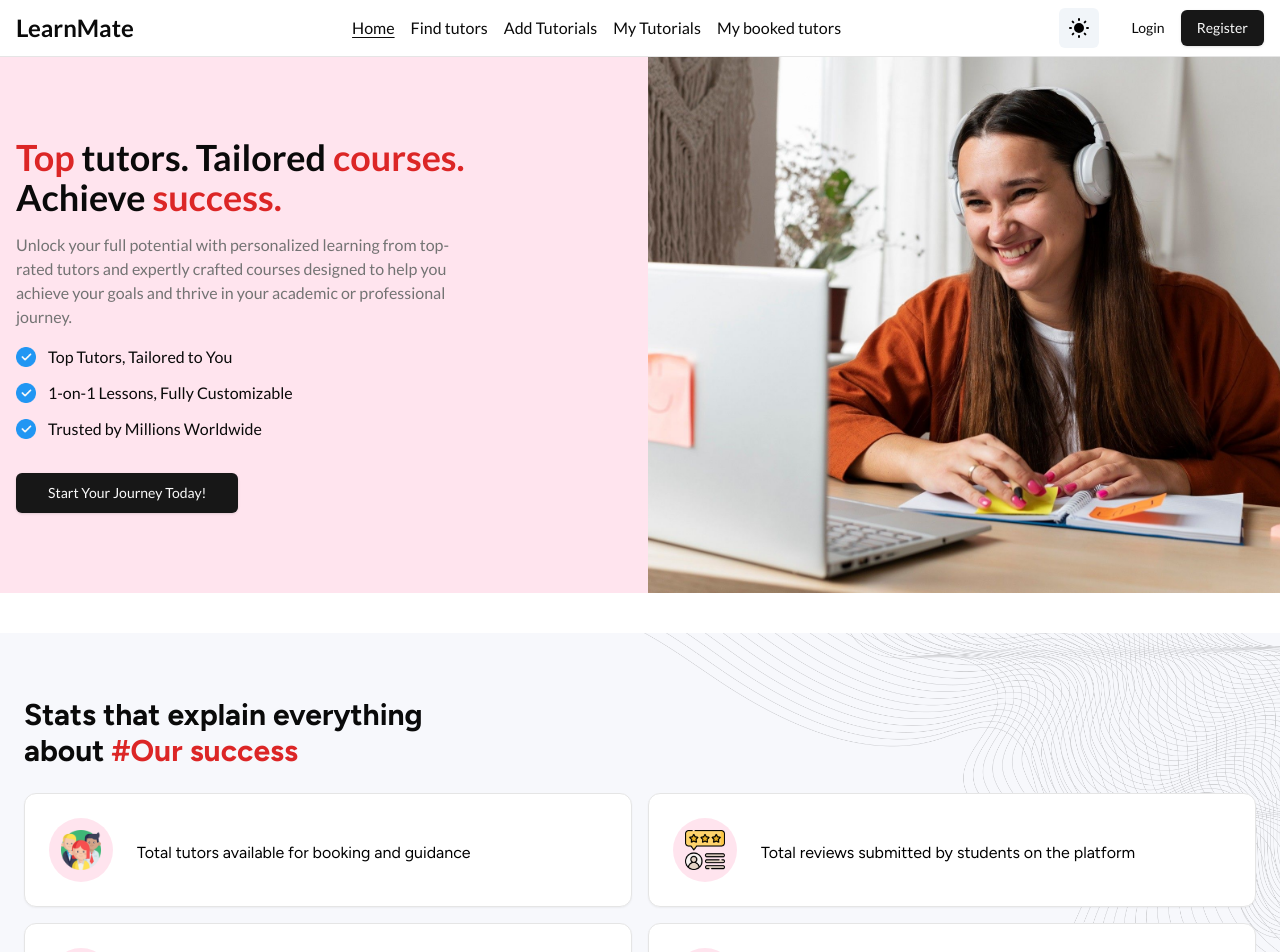
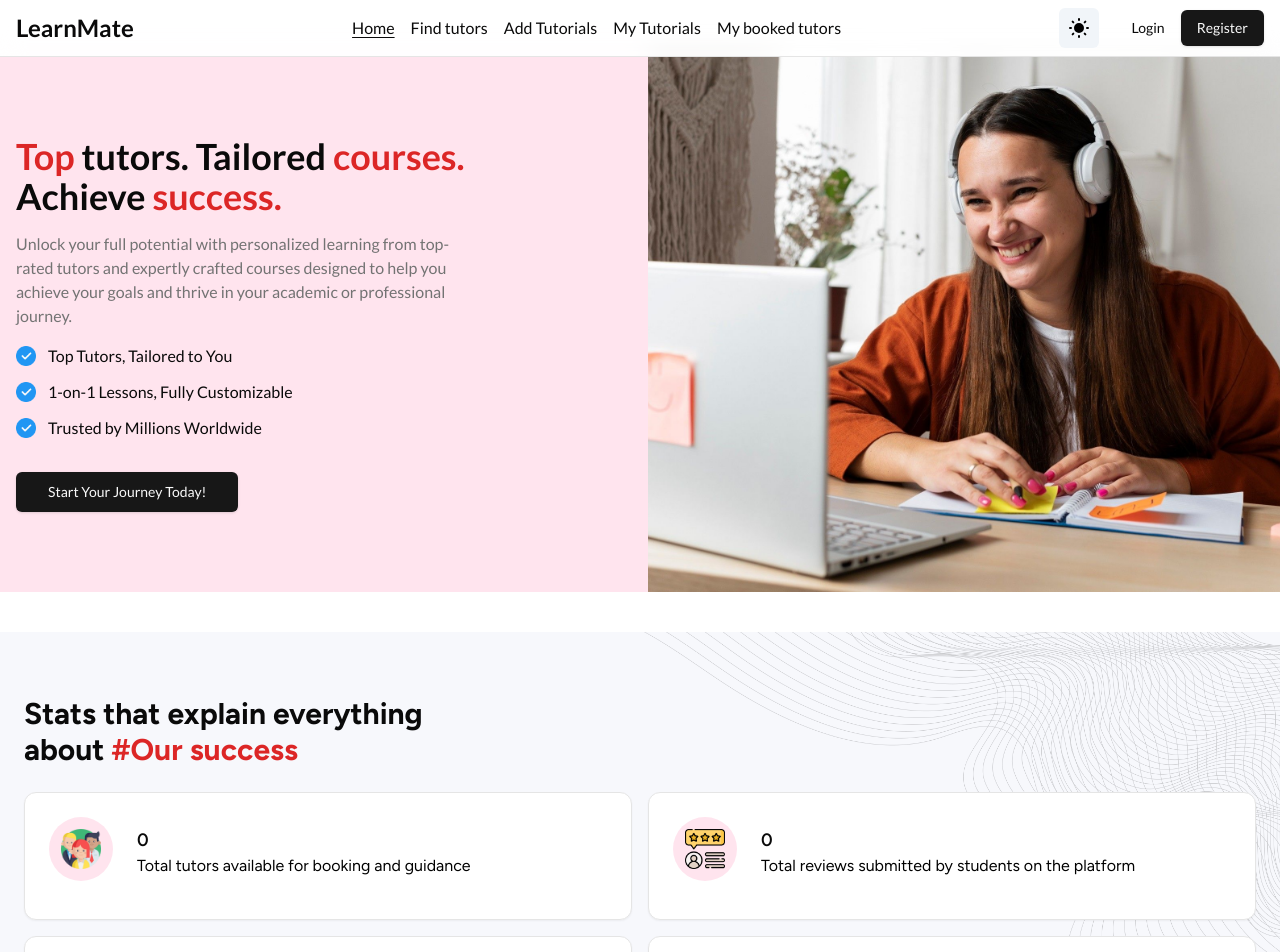
Before and after one commit to FollowNaim/LearnMate, a React (Vite) app: page / in a window 1280 px wide. Shown: the top 952 px of the page. Built offline with nearby package versions, Linux system fonts and the light colour scheme; no server answers.

Commit message:
feat(ui): made navbar sticky and few unhandled error resolved
Signed-off-by: FollowNaim <naimxf@gmail.com>

```diff
--- a/src/common/Header.jsx
+++ b/src/common/Header.jsx
@@ -36,7 +36,7 @@ function Header() {
   }, [pathname]);
   return (
     <div>
-      <div className="container px-4 border-b border-border flex justify-between items-center py-2">
+      <div className="container px-4 border-b border-border flex justify-between items-center py-2 fixed top-0 backdrop-blur-md z-[20000]">
         <div>
           <Link to={"/"}>
             <h1 className="text-2xl font-bold">LearnMate </h1>
@@ -45,7 +45,7 @@ function Header() {
         <div className="">
           <ul
             id="navlinks"
-            className={`flex flex-col absolute w-full lg:w-fit bg-white/30 dark:bg-black/30 backdrop-blur-lg lg:bg-transparent top-0 left-0 z-10 ${
+            className={`flex flex-col absolute w-full lg:w-fit bg-white dark:bg-black md:bg-transparent md:dark:bg-transparent backdrop-blur-lg lg:bg-transparent top-0 left-0 z-10 ${
               isOpen
                 ? "translate-y-[65px] duration-300 ease-in-out py-8"
                 : "-translate-y-full lg:translate-y-0"
--- a/src/components/home/stats/SingleStats.jsx
+++ b/src/components/home/stats/SingleStats.jsx
@@ -9,13 +9,13 @@ function SingleStats(props) {
       viewport={{ once: true }}
       transition={{ duration: 0.5 }}
     >
-      <Card className="dark:bg-transparent border-border shadow-sm hover:border hover:border-red-600 hover:duration-300 hover:ease-in-out hover:-translate-y-1 dark:text-black">
+      <Card className="dark:bg-transparent border-border shadow-sm hover:border hover:border-red-600 hover:duration-300 hover:ease-in-out hover:-translate-y-1 min-h-32 dark:text-black">
         <CardHeader className="flex flex-col lg:flex-row gap-6 lg:items-center">
           <div className="bg-destructive/20 p-3 w-fit rounded-full">
             <img className="size-10" src={image} alt="" />
           </div>
           <div className="flex flex-col">
-            <h5 className="text-lg font-semibold">{count}</h5>
+            <h5 className="text-lg font-semibold">{count || 0}</h5>
             <p className="text-black mt-4 lg:mt-0">{title}</p>
           </div>
         </CardHeader>
--- a/src/layout/RootLayout.jsx
+++ b/src/layout/RootLayout.jsx
@@ -9,7 +9,7 @@ function RootLayout() {
       <ScrollRestoration />
       <Toaster />
       <Header />
-      <div className="">
+      <div className="mt-14">
         <Outlet />
       </div>
       <Footer />
```
Also changed, not shown: 1 other file (tests, documents, lock files or other folders).
